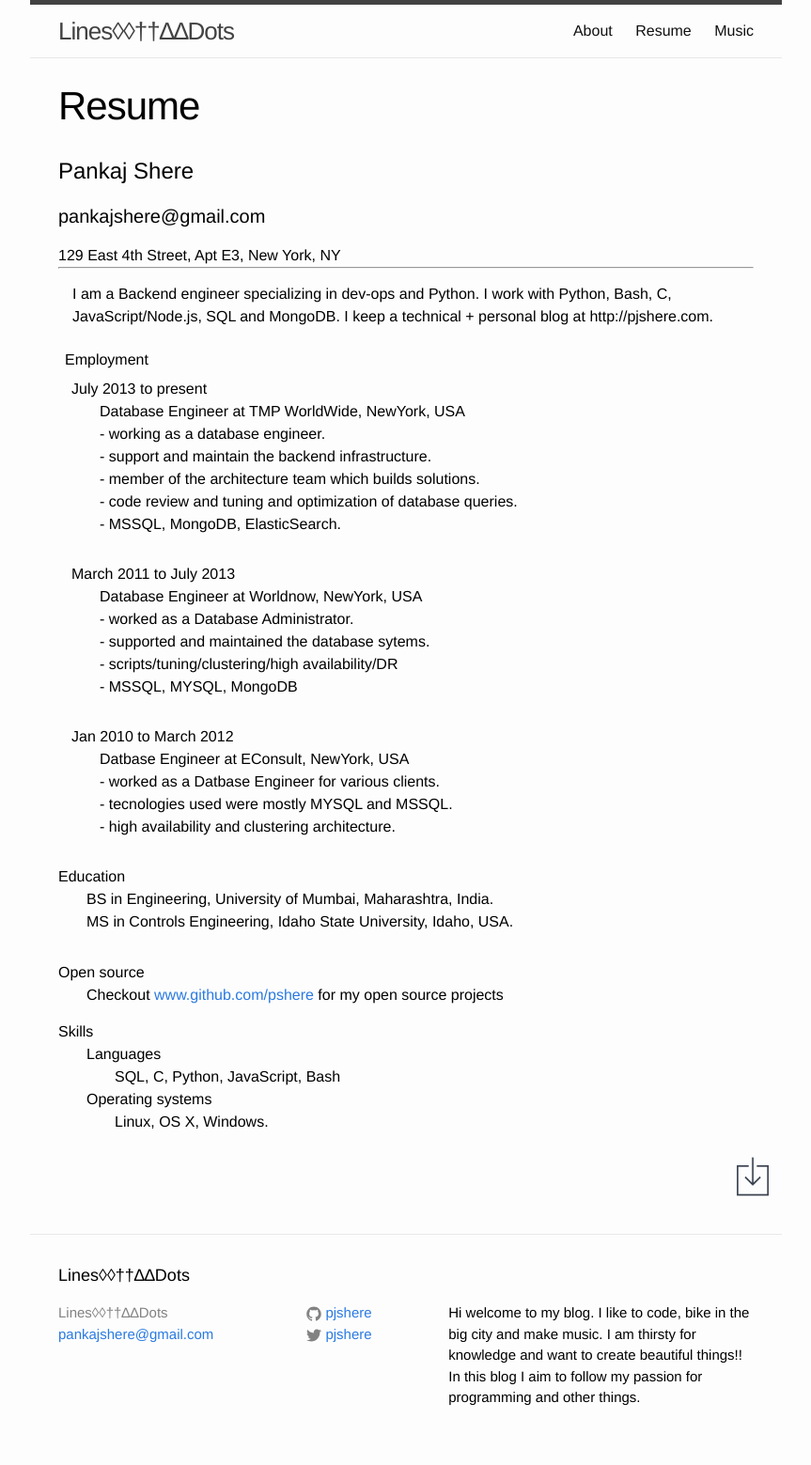
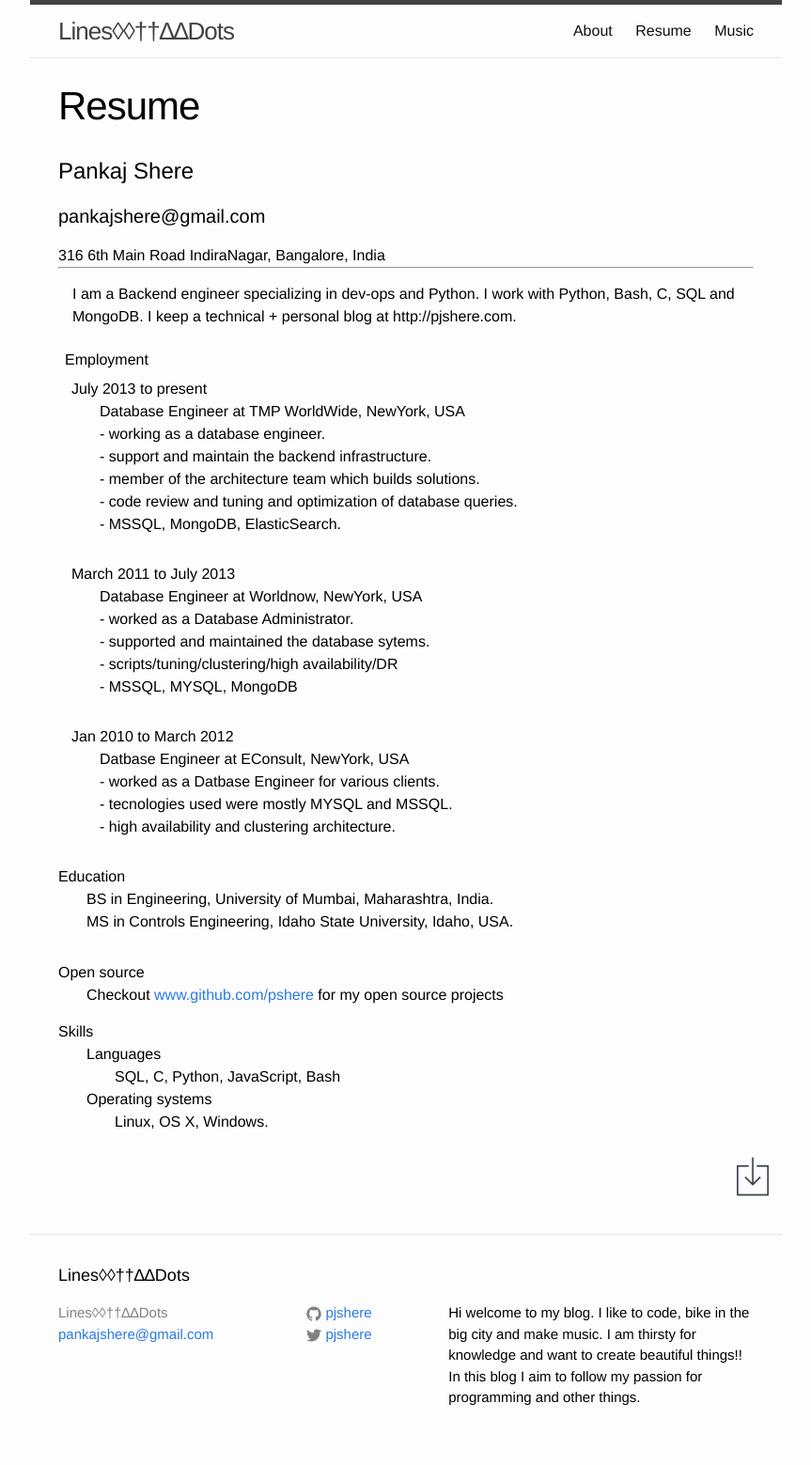
Before and after one commit to PJShere/PJShere.github.io, a Jekyll site: the page built from resume/index.html, in a window 1280 px wide. Shown: the whole page at 94% size, without its empty margins (208-1071 px from the left). Built offline with Jekyll 4.4.1, drawn with Linux system fonts in a browser that asks for light colours.

```diff
--- a/resume/index.html
+++ b/resume/index.html
@@ -4,12 +4,12 @@ title: Resume
 permalink: /resume/
 ---
 <h1>Pankaj Shere</h1>
-<h4>pankajshere@gmail.com</h4> 129 East 4th Street, Apt E3, New York, NY
+<h4>pankajshere@gmail.com</h4> 316 6th Main Road IndiraNagar, Bangalore, India
 <hr>
 
 <body>
     <link rel="stylesheet" type="text/css" href="style.css">
-    <div class='summary'>I am a Backend engineer specializing in dev-ops and Python. I work with Python, Bash, C, JavaScript/Node.js, SQL and MongoDB.
+    <div class='summary'>I am a Backend engineer specializing in dev-ops and Python. I work with Python, Bash, C, SQL and MongoDB.
         I keep a technical + personal blog at http://pjshere.com.</div>
     <div class='emp'>Employment
         <div class='emp1'>July 2013 to present
```
Also changed, not shown: _posts/2016-03-03-Gokarna.markdown (added, +11 -0 lines), 1 other file.
